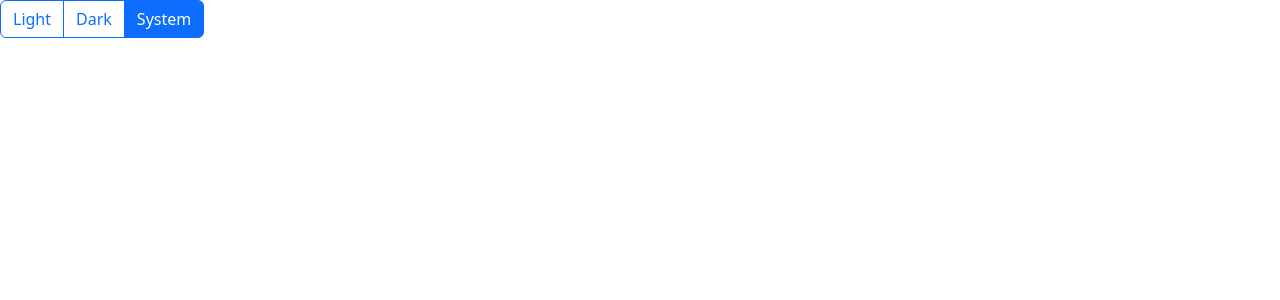
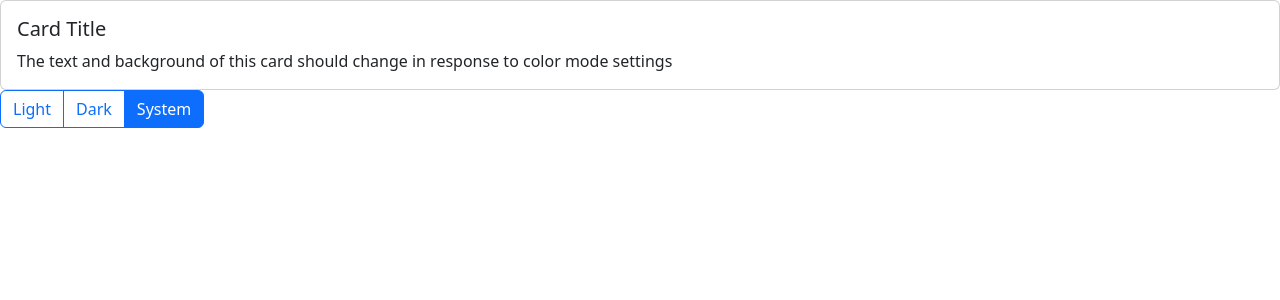
Before and after one commit to absreim/bs-spa-dark-mode-sample, a React (Vite) app: page / in a window 1280 px wide. Shown: the top 300 px of the page. Built offline with nearby package versions, Linux system fonts and the light colour scheme.

Commit message:
Reverted back to conditional rendering and added card component to demonstrate results of color mode setting

```diff
--- a/src/App.tsx
+++ b/src/App.tsx
@@ -1,4 +1,4 @@
-import { useEffect, useState } from "react";
+import { useState } from "react";
 import useSystemDarkPref from "./useSystemDarkPref.ts";
 import { getInitThemeOptionName } from "./themeLs.ts";
 import useEffectiveTheme from "./useEffectiveTheme.ts";
@@ -6,6 +6,7 @@ import ButtonGroup from "react-bootstrap/ButtonGroup";
 import { themeOptionLabels } from "./models.ts";
 import ToggleButton from "react-bootstrap/ToggleButton";
 import type { ThemeOptionName } from "./types.ts";
+import Card from "react-bootstrap/Card";
 
 function App() {
   const systemDarkPref = useSystemDarkPref();
@@ -13,14 +14,18 @@ function App() {
     getInitThemeOptionName(),
   );
   const effectiveTheme = useEffectiveTheme(themeOptionName, systemDarkPref);
-  useEffect(() => {
-    document
-      .getElementsByTagName("html")[0]
-      .setAttribute("data-bs-theme", effectiveTheme);
-  }, [effectiveTheme])
 
   return (
-    <main>
+    <main data-bs-theme={effectiveTheme}>
+      <Card>
+        <Card.Body>
+          <Card.Title>Card Title</Card.Title>
+          <Card.Text>
+            The text and background of this card should change in response to
+            color mode settings
+          </Card.Text>
+        </Card.Body>
+      </Card>
       <ButtonGroup>
         {Object.keys(themeOptionLabels).map((name) => (
           <ToggleButton
```
Also changed, not shown: 1 other file (tests, documents, lock files or other folders).
